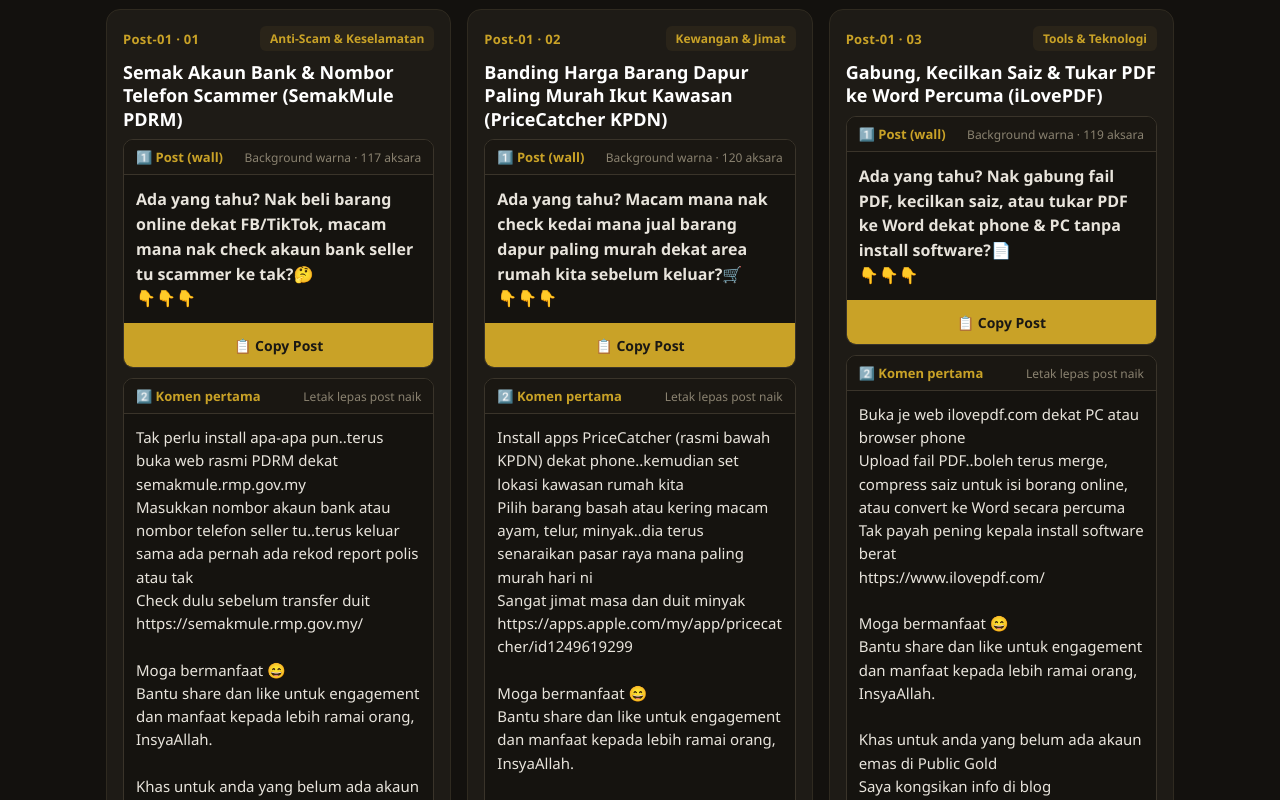
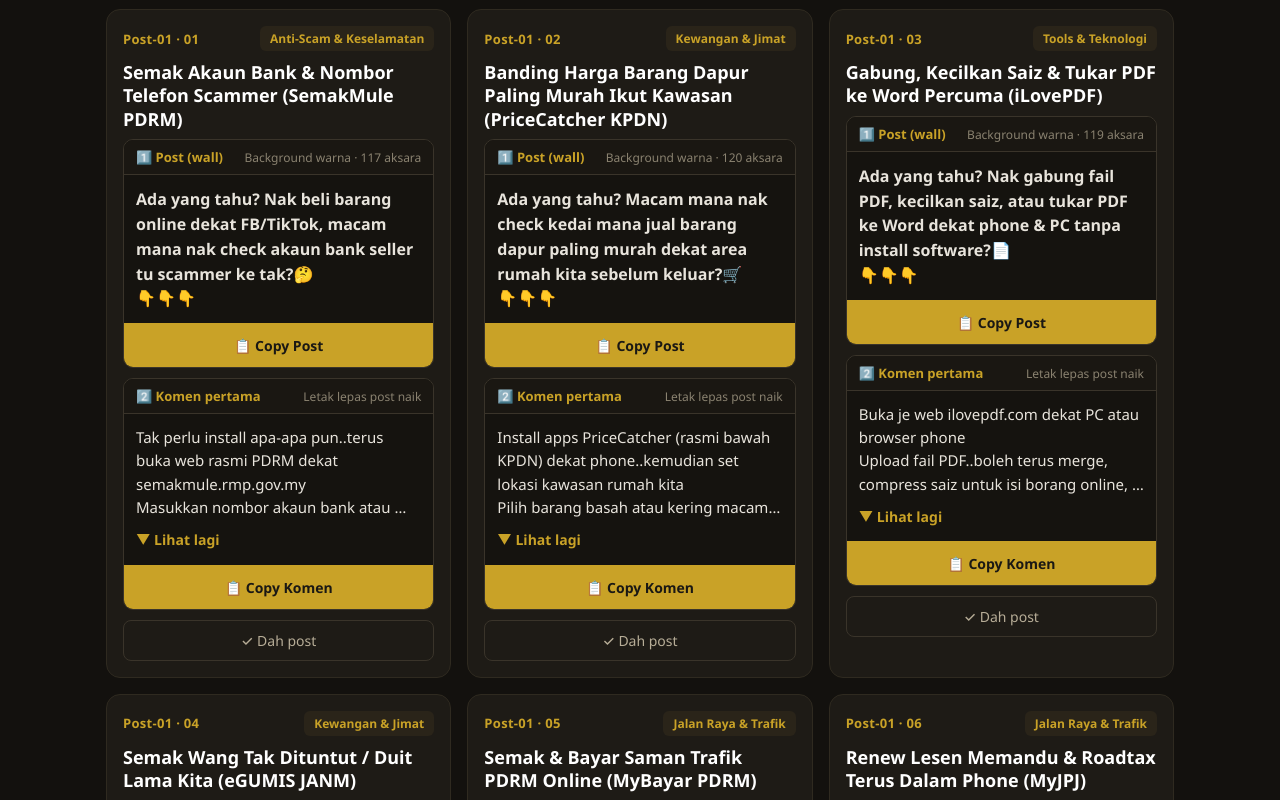
Before and after one commit to taufikmusa/facebook-vault, a React (Vite) app: page / in a window 1280 px wide. Shown: the part 540-1340 px from the top of the page. Built offline with nearby package versions, Linux system fonts and the light colour scheme.

Commit message:
Teks post dan komen dilipat (pratonton pendek + Lihat lagi) di semua tab
Co-Authored-By: Claude Sonnet 5.5 <noreply@anthropic.com>
Claude-Session: https://claude.ai/code/session_01SJ2WYNN7dcQLZJYqS6JhxG

```diff
--- a/src/App.jsx
+++ b/src/App.jsx
@@ -1,4 +1,4 @@
-import { useState, useMemo } from 'react'
+import { useState, useMemo, useRef, useLayoutEffect } from 'react'
 import { skrip, namaSiri, tabUtama } from './data'
 import { muat, simpan, salinKeClipboard, tarikhMelayu } from './util'
 import { renderJewel, kira, format, lalaiJewel } from './jewel'
@@ -11,6 +11,28 @@ const unik = arr => Array.from(new Set(arr))
 const nombor = s => `${s.siri} · ${String(s.no).padStart(2, "0")}`
 const aksara = t => Array.from(t).length
 const HAD_AWAL = 30
+
+// Teks panjang dipapar pendek (beberapa baris) dengan "Lihat lagi"; butang hanya keluar bila teks terpotong.
+// Butang Copy sentiasa salin teks penuh.
+function TeksLipat({ teks, kelas, baris }) {
+  const ref = useRef(null)
+  const [buka, setBuka] = useState(false)
+  const [lebih, setLebih] = useState(false)
+  useLayoutEffect(() => {
+    const ukur = () => { const el = ref.current; if (el && !buka) setLebih(el.scrollHeight > el.clientHeight + 2) }
+    ukur()
+    window.addEventListener("resize", ukur)
+    return () => window.removeEventListener("resize", ukur)
+  }, [teks, buka])
+  return (
+    <div className={"kotak-teks " + (kelas || "")}>
+      <div ref={ref} className={buka ? "" : "lipat"} style={{ "--baris": baris }}>{teks}</div>
+      {(lebih || buka) && (
+        <button className="lihat" onClick={() => setBuka(b => !b)}>{buka ? "▲ Tutup" : "▼ Lihat lagi"}</button>
+      )}
+    </div>
+  )
+}
 
 export default function App() {
   const [tab, setTab] = useState(() => {
@@ -215,7 +237,7 @@ export default function App() {
                 <span className="kotak-label">{s.vars ? "📝 Post panjang (wall)" : "1️⃣ Post (wall)"}</span>
                 <span className="kotak-info">{s.vars ? "" : "Background warna · "}{aksara(teksPost(s))} aksara</span>
               </div>
-              <div className={"kotak-teks" + (s.vars ? "" : " post")}>{teksPost(s)}</div>
+              <TeksLipat teks={teksPost(s)} kelas={s.vars ? "" : "post"} baris={5} />
               <button className={"btn btn-salin" + (disalin === s.id + "post" ? " ok" : "")} onClick={() => salin(s, "post")}>
                 {disalin === s.id + "post" ? "✓ Post disalin!" : "📋 Copy Post"}
               </button>
@@ -227,7 +249,7 @@ export default function App() {
                   <span className="kotak-label">2️⃣ Komen pertama</span>
                   <span className="kotak-info">Letak lepas post naik</span>
                 </div>
-                <div className="kotak-teks">{s.komen}</div>
+                <TeksLipat teks={s.komen} baris={4} />
                 <button className={"btn btn-salin" + (disalin === s.id + "komen" ? " ok" : "")} onClick={() => salin(s, "komen")}>
                   {disalin === s.id + "komen" ? "✓ Komen disalin!" : "📋 Copy Komen"}
                 </button>
--- a/src/index.css
+++ b/src/index.css
@@ -121,3 +121,7 @@ button { font: inherit; }
 .ubah-grid { display: grid; grid-template-columns: repeat(auto-fit, minmax(120px, 1fr)); gap: 10px; }
 .ubah-kira { color: var(--pudar); font-size: 13px; }
 .ubah-kira b { color: var(--emas); }
+
+/* Teks lipat: pratonton pendek + Lihat lagi */
+.lipat { display: -webkit-box; -webkit-box-orient: vertical; -webkit-line-clamp: var(--baris, 5); line-clamp: var(--baris, 5); overflow: hidden; }
+.lihat { display: block; margin-top: 8px; padding: 2px 0; background: none; border: none; color: var(--emas); font-size: 14px; font-weight: 600; cursor: pointer; }
```
Also changed, not shown: .claude/skills/vault-facebook/SKILL.md.
